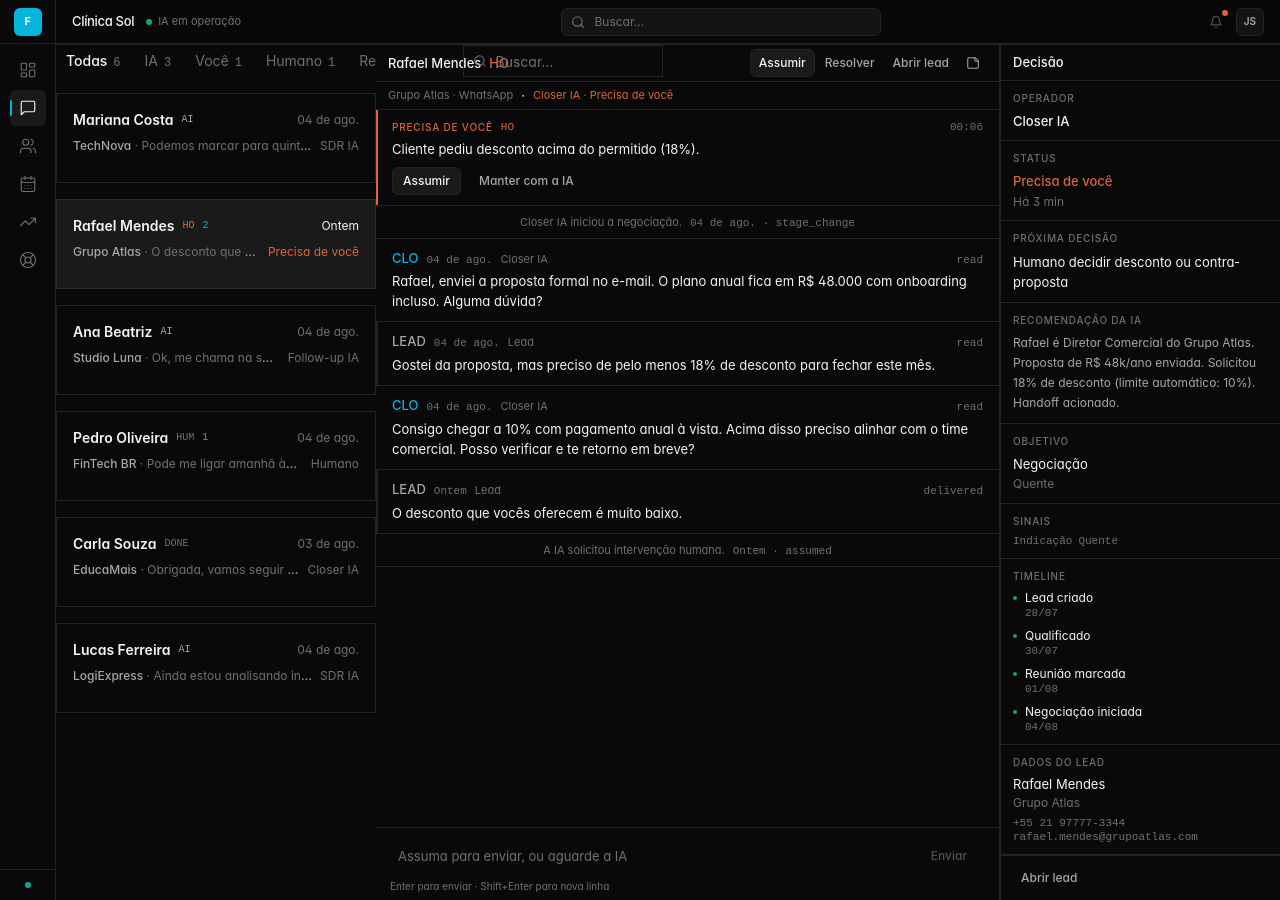
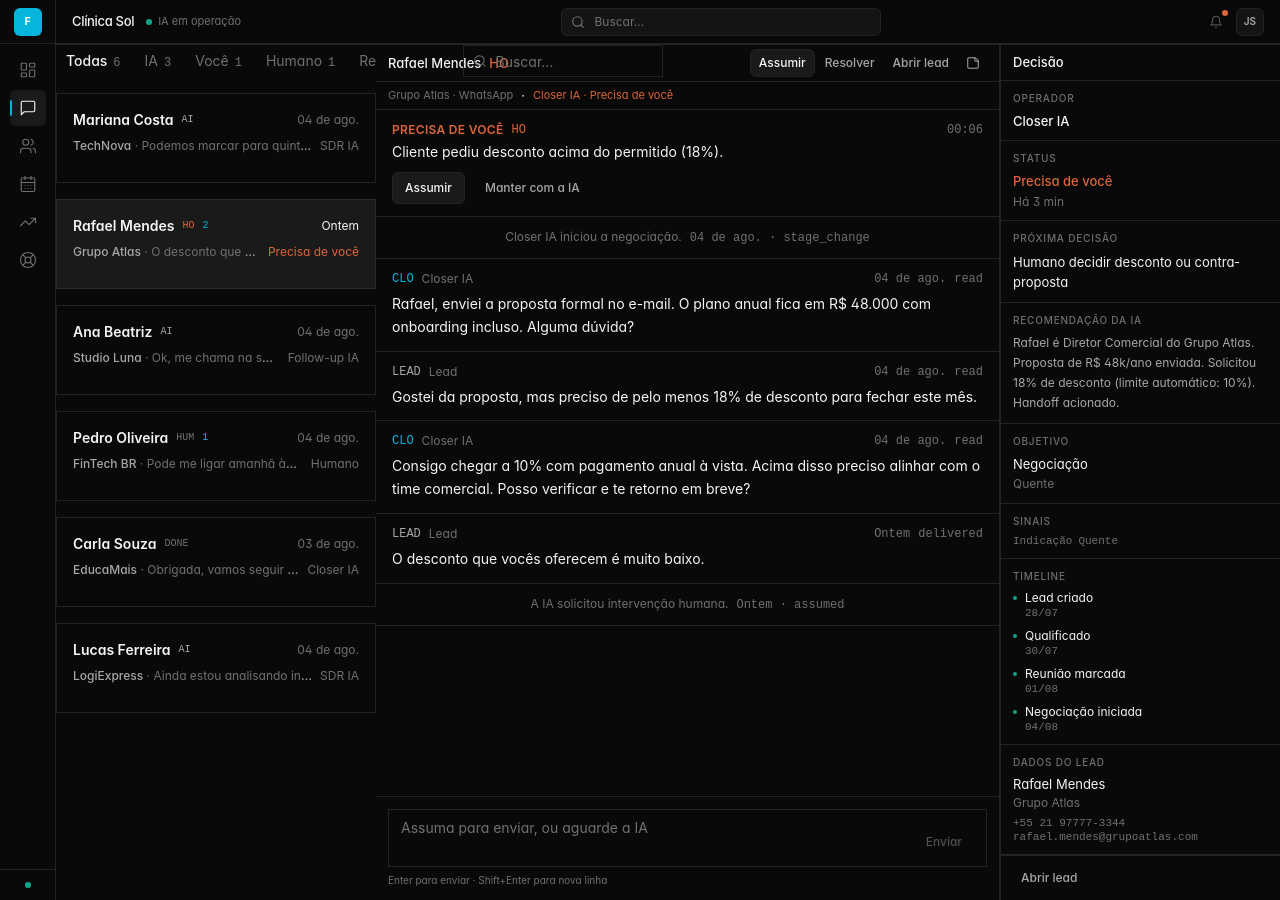
Before and after one commit to jvrm831720/forceia, a Next.js app in the folder dashboard/: page /conversas in a window 1280 px wide. Built offline with nearby package versions, Linux system fonts and the light colour scheme.

Commit message:
feat(conversations): Midday detail panel — header, messages, handoff, input

```diff
--- a/dashboard/components/conversations/conversation-input.tsx
+++ b/dashboard/components/conversations/conversation-input.tsx
@@ -4,7 +4,7 @@ import { Button } from "@/components/ui/button";
 import { cn } from "@/lib/utils";
 import { useState } from "react";
 
-/** Discrete composer — send only elevates when content is valid. */
+/** Midday-style footer input inside detail panel. */
 export function ConversationInput({
   onSend,
   disabled,
@@ -15,24 +15,21 @@ export function ConversationInput({
   placeholder?: string;
 }) {
   const [value, setValue] = useState("");
-  const [sending, setSending] = useState(false);
   const hasContent = value.trim().length > 0;
 
   const submit = () => {
     const text = value.trim();
-    if (!text || disabled || sending) return;
-    setSending(true);
+    if (!text || disabled) return;
     onSend(text);
     setValue("");
-    setSending(false);
   };
 
   return (
-    <div className="shrink-0 border-t border-border bg-background px-3 py-2">
+    <div className="shrink-0 border-t border-border p-3">
       <div
         className={cn(
-          "flex items-end gap-2 rounded-sm bg-surface/50 px-2.5 py-1.5 transition-colors duration-100",
-          "focus-within:bg-surface focus-within:ring-1 focus-within:ring-brand/30",
+          "flex items-end gap-2 border border-border bg-surface/40 px-3 py-2",
+          "focus-within:border-ink-muted",
           disabled && "opacity-40",
         )}
       >
@@ -45,26 +42,23 @@ export function ConversationInput({
               submit();
             }
           }}
-          rows={1}
-          disabled={disabled || sending}
+          rows={2}
+          disabled={disabled}
           placeholder={placeholder}
-          className="min-h-[28px] max-h-24 flex-1 resize-none border-0 bg-transparent py-1 text-[13px] leading-5 text-ink placeholder:text-ink-soft focus:outline-none focus:ring-0 disabled:cursor-not-allowed"
+          className="min-h-[40px] max-h-28 flex-1 resize-none border-0 bg-transparent text-sm leading-5 text-ink placeholder:text-ink-soft focus:outline-none focus:ring-0 disabled:cursor-not-allowed"
         />
         <Button
           type="button"
           size="sm"
           variant={hasContent && !disabled ? "secondary" : "ghost"}
-          disabled={disabled || !hasContent || sending}
+          disabled={disabled || !hasContent}
           onClick={submit}
-          className={cn(
-            "h-7 shrink-0 px-2.5 text-[12px]",
-            hasContent && !disabled && "text-ink",
-          )}
+          className="h-8 shrink-0 text-xs"
         >
-          {sending ? "…" : "Enviar"}
+          Enviar
         </Button>
       </div>
-      <p className="mt-1 px-0.5 text-[10px] leading-3 text-ink-soft">
+      <p className="mt-1.5 text-[10px] text-ink-soft">
         Enter para enviar · Shift+Enter para nova linha
       </p>
     </div>
--- a/dashboard/components/conversations/handoff-card.tsx
+++ b/dashboard/components/conversations/handoff-card.tsx
@@ -3,7 +3,7 @@
 import { Button } from "@/components/ui/button";
 import type { HandoffRequest } from "@/types/conversation";
 
-/** Compact operational interrupt lane. */
+/** Midday detail alert strip — compact, bordered, action row. */
 export function HandoffCard({
   handoff,
   onAssume,
@@ -20,32 +20,25 @@ export function HandoffCard({
 
   return (
     <div
-      className="relative border-b border-border bg-warning-soft/15 px-4 py-2.5"
+      className="border-b border-warning/40 bg-warning-soft/15 px-4 py-3"
       role="region"
       aria-label="Precisa de você"
     >
-      <span
-        className="absolute left-0 top-0 h-full w-0.5 bg-warning"
-        aria-hidden
-      />
-
       <div className="mb-1 flex items-center gap-2">
-        <span className="text-[10px] font-medium uppercase tracking-[0.08em] text-warning">
+        <span className="text-xs font-semibold uppercase tracking-wide text-warning">
           Precisa de você
         </span>
-        <span className="text-mono font-medium text-warning">HO</span>
-        <span className="ml-auto text-mono text-ink-soft">{time}</span>
+        <span className="font-mono text-xs font-medium text-warning">HO</span>
+        <span className="ml-auto font-mono text-xs text-ink-soft">{time}</span>
       </div>
-
-      <p className="text-[13px] leading-5 text-ink">{handoff.reason}</p>
-
-      <div className="mt-2 flex items-center gap-2">
+      <p className="text-sm text-ink">{handoff.reason}</p>
+      <div className="mt-2.5 flex items-center gap-2">
         <Button
           type="button"
           size="sm"
           variant="secondary"
           onClick={onAssume}
-          className="h-7 px-2.5 text-[12px]"
+          className="h-8 text-xs"
         >
           Assumir
         </Button>
@@ -54,7 +47,7 @@ export function HandoffCard({
           size="sm"
           variant="ghost"
           onClick={onDismiss}
-          className="h-7 px-2.5 text-[12px]"
+          className="h-8 text-xs"
         >
           Manter com a IA
         </Button>
--- a/dashboard/components/conversations/message-bubble.tsx
+++ b/dashboard/components/conversations/message-bubble.tsx
@@ -4,16 +4,16 @@ import { cn } from "@/lib/utils";
 import { agentLabel, formatMessageTime } from "@/lib/conversation-utils";
 import type { ConversationMessage } from "@/types/conversation";
 
-/** Operational timeline event — not a chat bubble. */
+/** Midday details body rhythm. ForceIA operational event rows. */
 export function MessageBubble({ message }: { message: ConversationMessage }) {
   const { sender, content, timestamp, agentRole, systemKind, status } = message;
 
   if (sender === "system") {
     return (
-      <div className="border-b border-border px-4 py-2">
-        <p className="text-center text-[11px] leading-4 text-ink-soft">
+      <div className="border-b border-border px-4 py-3">
+        <p className="text-center text-xs text-ink-soft">
           {content}
-          <span className="ml-2 text-mono">
+          <span className="ml-2 font-mono">
             {formatMessageTime(timestamp)}
             {systemKind ? ` · ${systemKind}` : ""}
           </span>
@@ -45,26 +45,11 @@ export function MessageBubble({ message }: { message: ConversationMessage }) {
           : "IA";
 
   return (
-    <article
-      className={cn(
-        "relative border-b border-border px-4 py-2.5",
-        sender === "ai" && "bg-surface/30",
-      )}
-    >
-      <span
-        className={cn(
-          "absolute left-0 top-0 h-full w-0.5",
-          sender === "ai" && "bg-brand/40",
-          sender === "lead" && "bg-border",
-          sender === "human" && "bg-ink-soft/40",
-        )}
-        aria-hidden
-      />
-
-      <div className="mb-1 flex items-baseline gap-2">
+    <article className="border-b border-border px-4 py-3">
+      <div className="mb-1.5 flex items-center gap-2">
         <span
           className={cn(
-            "text-mono font-medium tabular-nums",
+            "font-mono text-xs font-medium tabular-nums",
             sender === "ai" && "text-brand",
             sender === "lead" && "text-ink-muted",
             sender === "human" && "text-ink",
@@ -72,16 +57,15 @@ export function MessageBubble({ message }: { message: ConversationMessage }) {
         >
           {code}
         </span>
-        <time className="text-mono text-ink-soft">
+        <span className="text-xs text-ink-soft">{origin}</span>
+        <time className="ml-auto font-mono text-xs text-ink-soft">
           {formatMessageTime(timestamp)}
         </time>
-        <span className="text-[11px] text-ink-soft">{origin}</span>
         {status && status !== "sent" && (
-          <span className="ml-auto text-mono text-ink-soft">{status}</span>
+          <span className="font-mono text-xs text-ink-soft">{status}</span>
         )}
       </div>
-
-      <p className="whitespace-pre-wrap text-[13px] leading-5 text-ink">
+      <p className="whitespace-pre-wrap text-sm leading-relaxed text-ink">
         {content}
       </p>
     </article>
```
